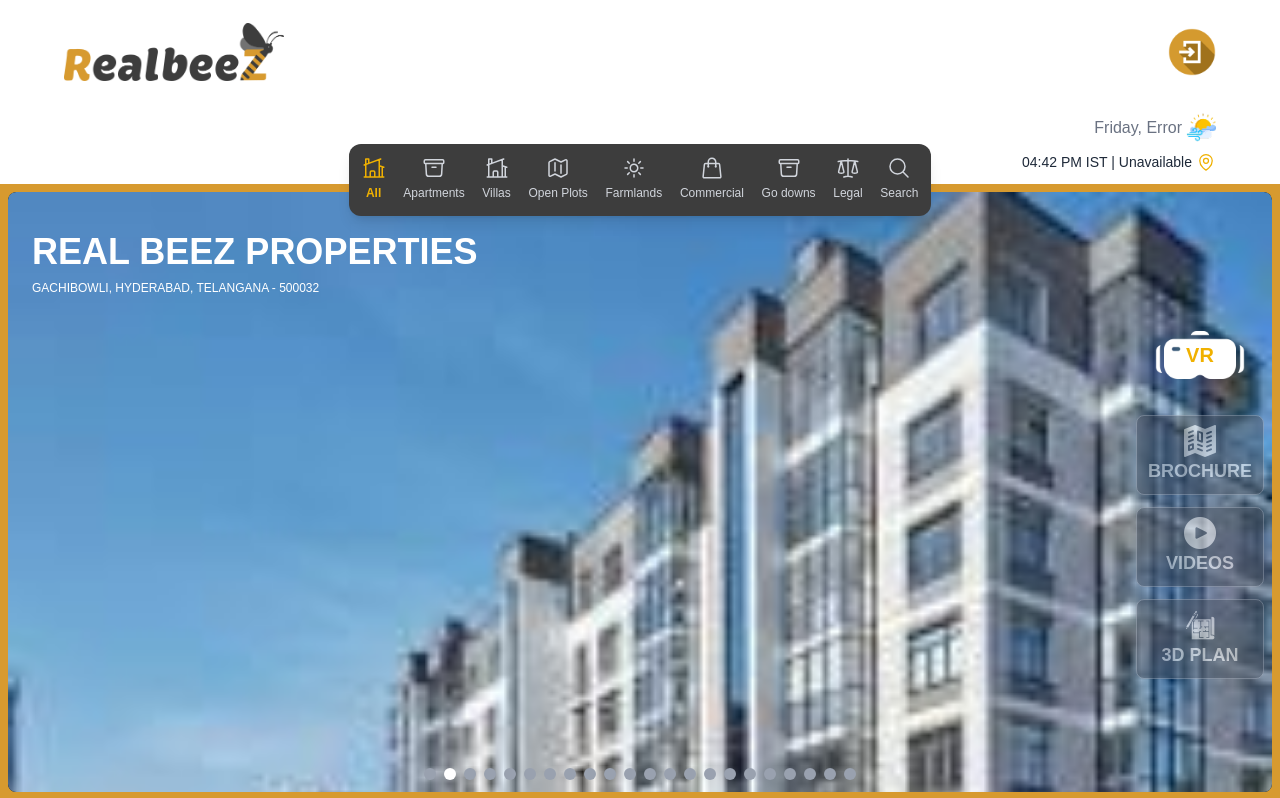
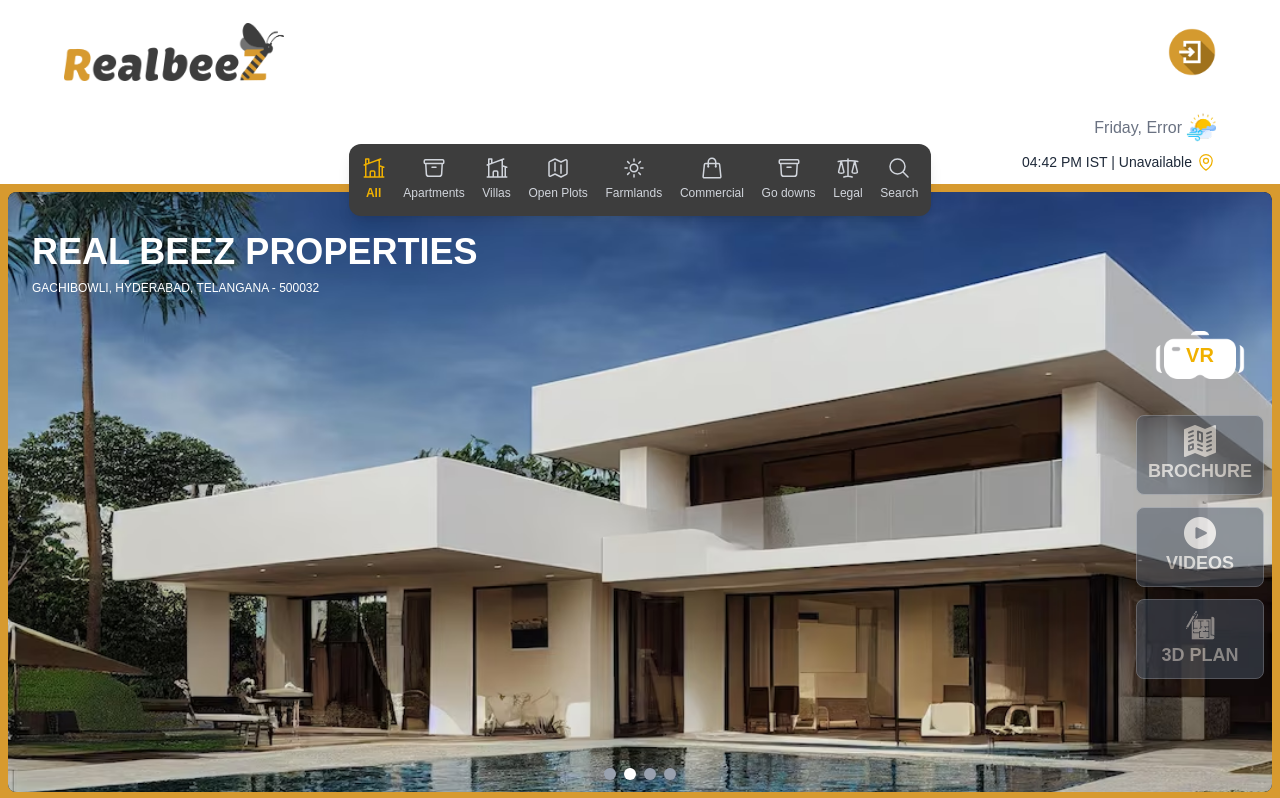
Before and after one commit to sudheerkusume/employer-dashboard, a Next.js app: page /1 in a window 1280 px wide. Shown: the top 798 px of the page. Built offline with nearby package versions, Linux system fonts and the light colour scheme; no server answers; grey boxes are pictures that could not be loaded.

Commit message:
efactor: handle image in slider

```diff
--- a/app/components/home/herosection.js
+++ b/app/components/home/herosection.js
@@ -65,27 +65,9 @@ const HeroSection = () => {
             default:
                 return [
                     { image: '/images/image1.jpg' },
-                    { image: '/images/apartment3.jpg' },
-                    { image: '/images/apartment4.jpg' },
-                    { image: '/images/commercial1.jpg' },
-                    { image: '/images/commercial5.jpg' },
                     { image: '/images/image4.png' },
-                    { image: '/images/apartment1.jpg' },
-                    { image: '/images/farmland3.jpg' },
-                    { image: '/images/farmland4.jpg' },
-                    { image: '/images/apartment2.jpg' },
                     { image: '/images/image2.png' },
                     { image: '/images/image3.png' },
-                    { image: '/images/godown1.jpg' },
-                    { image: '/images/godown2.jpg' },
-                    { image: '/images/farmland1.jpg' },
-                    { image: '/images/farmland2.jpg' },
-                    { image: '/images/godown3.jpg' },
-                    { image: '/images/commercial2.jpg' },
-                    { image: '/images/commercial3.jpg' },
-                    { image: '/images/commercial4.jpg' },
-                    { image: '/images/godown4.jpg' },
-                    { image: '/images/godown5.jpg' },
                 ];
         }
     }, [rootContext.active]);
```
